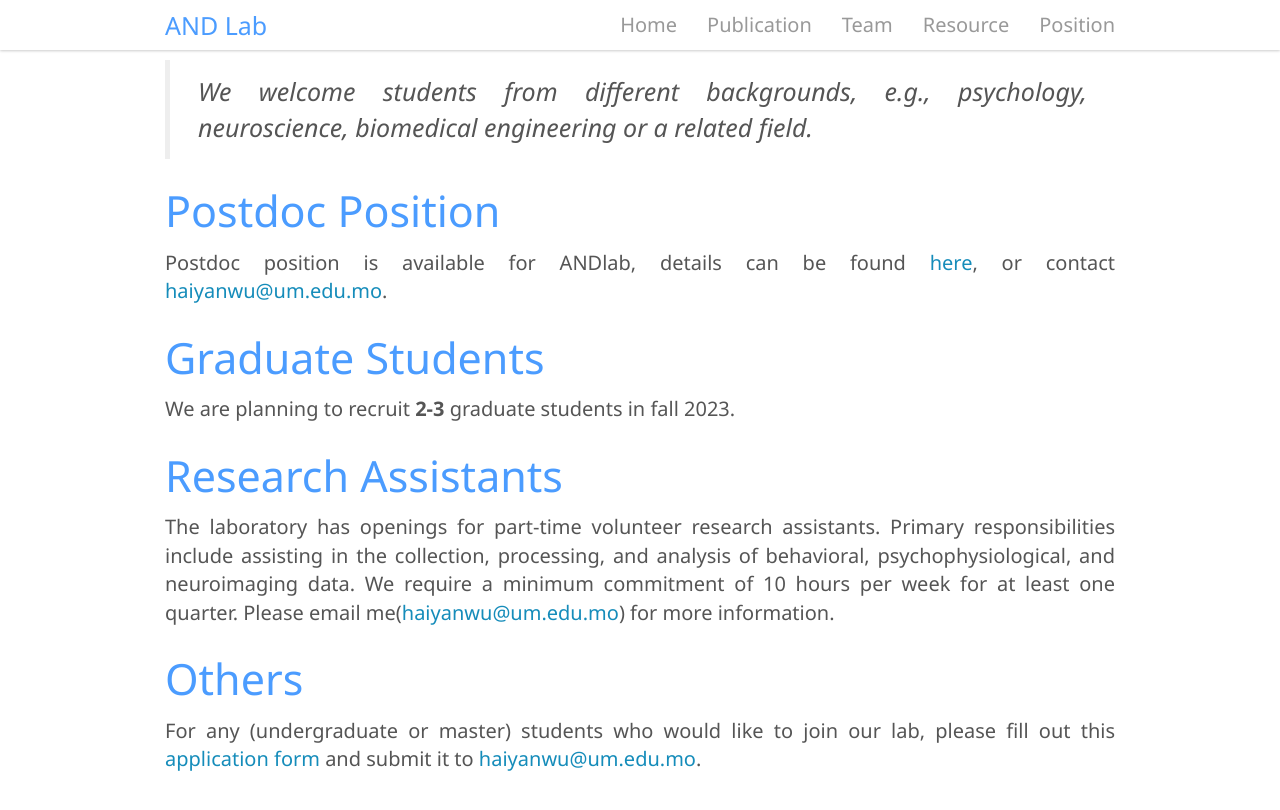
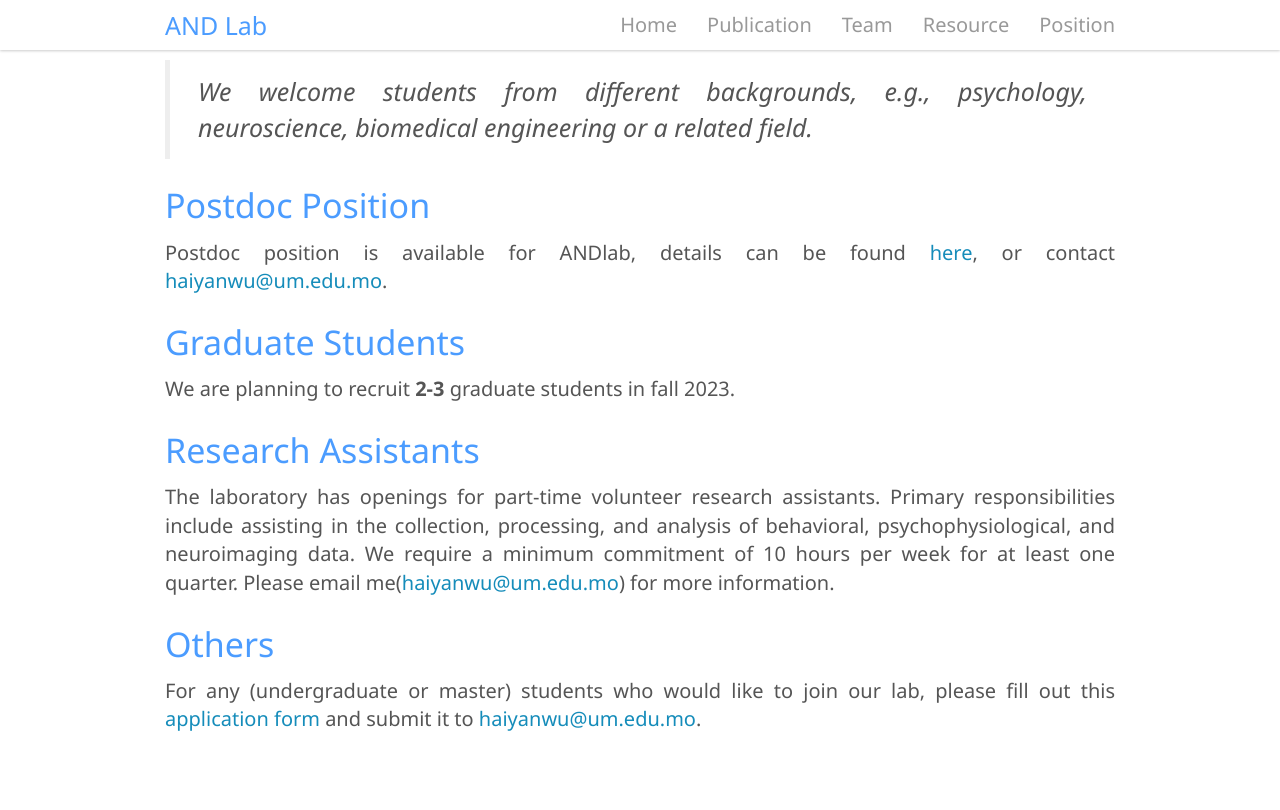
Before and after one commit to andlab-um/lab-website, a Jekyll site: the page built from _pages/position.md, in a window 1280 px wide. Shown: the top 810 px of the page. Built offline with Jekyll 4.4.1, drawn with Linux system fonts in a browser that asks for light colours; nearby versions of some CDN libraries.

```diff
--- a/_pages/position.md
+++ b/_pages/position.md
@@ -8,18 +8,18 @@ permalink: /position
 
 > *We welcome students from different backgrounds, e.g., psychology, neuroscience, biomedical engineering or a related field.*
 
-## Postdoc Position
+### Postdoc Position
 
 Postdoc position is available for ANDlab, details can be found [here](https://rskto.um.edu.mo/mpf_mds/#02), or contact <haiyanwu@um.edu.mo>.
 
-## Graduate Students
+### Graduate Students
 
 We are planning to recruit **2-3** graduate students in fall 2023.
 
-## Research Assistants
+### Research Assistants
 
 The laboratory has openings for part-time volunteer research assistants. Primary responsibilities include assisting in the collection, processing, and analysis of behavioral, psychophysiological, and neuroimaging data. We require a minimum commitment of 10 hours per week for at least one quarter. Please email me(<haiyanwu@um.edu.mo>) for more information.
 
-## Others
+### Others
 
 For any (undergraduate or master) students who would like to join our lab, please fill out this [application form](/assets/ANDlab_Application_2022.docx) and submit it to <haiyanwu@um.edu.mo>.
--- a/_sass/_customize_style.scss
+++ b/_sass/_customize_style.scss
@@ -29,7 +29,7 @@ figcaption {
     padding: 0;
 }
 
-h2 {
+h2, h3 {
     color: $highlight-text;
 }
 
```
